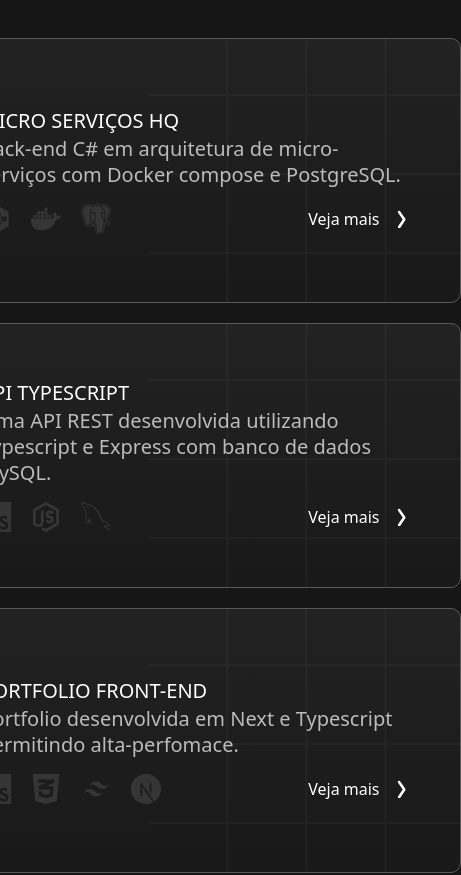
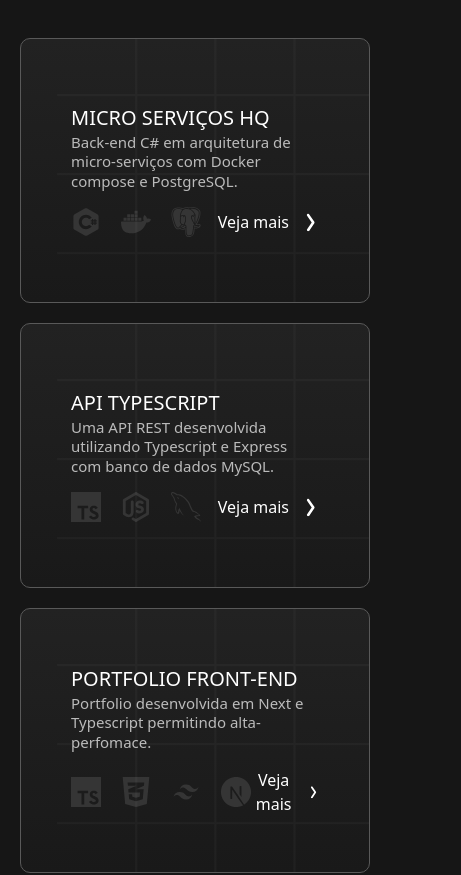
Before and after one commit to lukinhas563/portfolio-v2, a Next.js app: page / in a window 390 px wide. Shown: the part 1780-2655 px from the top of the page, 461 px wide, since content can reach past the window. Built offline with nearby package versions, Linux system fonts and the light colour scheme; no server answers.

Commit message:
:iphone: feat: improve mobile responsiveness

```diff
--- a/src/components/common/container/container.module.css
+++ b/src/components/common/container/container.module.css
@@ -1,6 +1,8 @@
 .container {
   position: relative;
   margin: 0 100px;
+
+  height: 100%;
 }
 
 @media only screen and (max-width: 1200px) {
--- a/src/components/common/email/email.module.css
+++ b/src/components/common/email/email.module.css
@@ -72,6 +72,8 @@
       display: flex;
 
       gap: 20px;
+
+      margin-top: 20px;
     }
   }
 
@@ -97,5 +99,6 @@
 @media only screen and (max-width: 1200px) {
   .container {
     width: 100%;
+    padding: 3rem;
   }
 }
--- a/src/components/common/project/project.module.css
+++ b/src/components/common/project/project.module.css
@@ -72,3 +72,13 @@
     pointer-events: none;
   }
 }
+
+@media only screen and (max-width: 1200px) {
+  .container {
+    width: 100%;
+
+    .description {
+      font-size: 15px;
+    }
+  }
+}
--- a/src/components/layouts/contact/contact.module.css
+++ b/src/components/layouts/contact/contact.module.css
@@ -71,15 +71,19 @@
 
     .title {
       text-align: center;
+      width: 100%;
     }
 
     .description {
       text-align: center;
+      width: 100%;
     }
 
     .list {
       justify-content: center;
       align-items: center;
+
+      width: 100%;
     }
   }
 }
--- a/src/components/layouts/footer/Footer.tsx
+++ b/src/components/layouts/footer/Footer.tsx
@@ -3,7 +3,9 @@ import styles from "./footer.module.css";
 
 export default function Footer() {
   return (
-    <footer className=" flex flex-col h-80 justify-center items-center">
+    <footer
+      className={`${styles.container} flex flex-col h-80 justify-center items-center`}
+    >
       <p>Criado com ♥️ por</p>
       <Logo />
       <ul className="flex flex-row gap-4 mt-4 justify-center items-center">
--- a/src/components/layouts/footer/footer.module.css
+++ b/src/components/layouts/footer/footer.module.css
@@ -1,3 +1,7 @@
+.container {
+  height: 50vh;
+}
+
 .option {
   color: rgba(255, 230, 230, 0.3);
 
--- a/src/styles/globals.css
+++ b/src/styles/globals.css
@@ -42,7 +42,7 @@ body {
   animation-play-state: paused;
 }
 
-@media (max-width: 750px) {
+@media (max-width: 1024px) {
   .main-title {
     display: none;
   }
```
